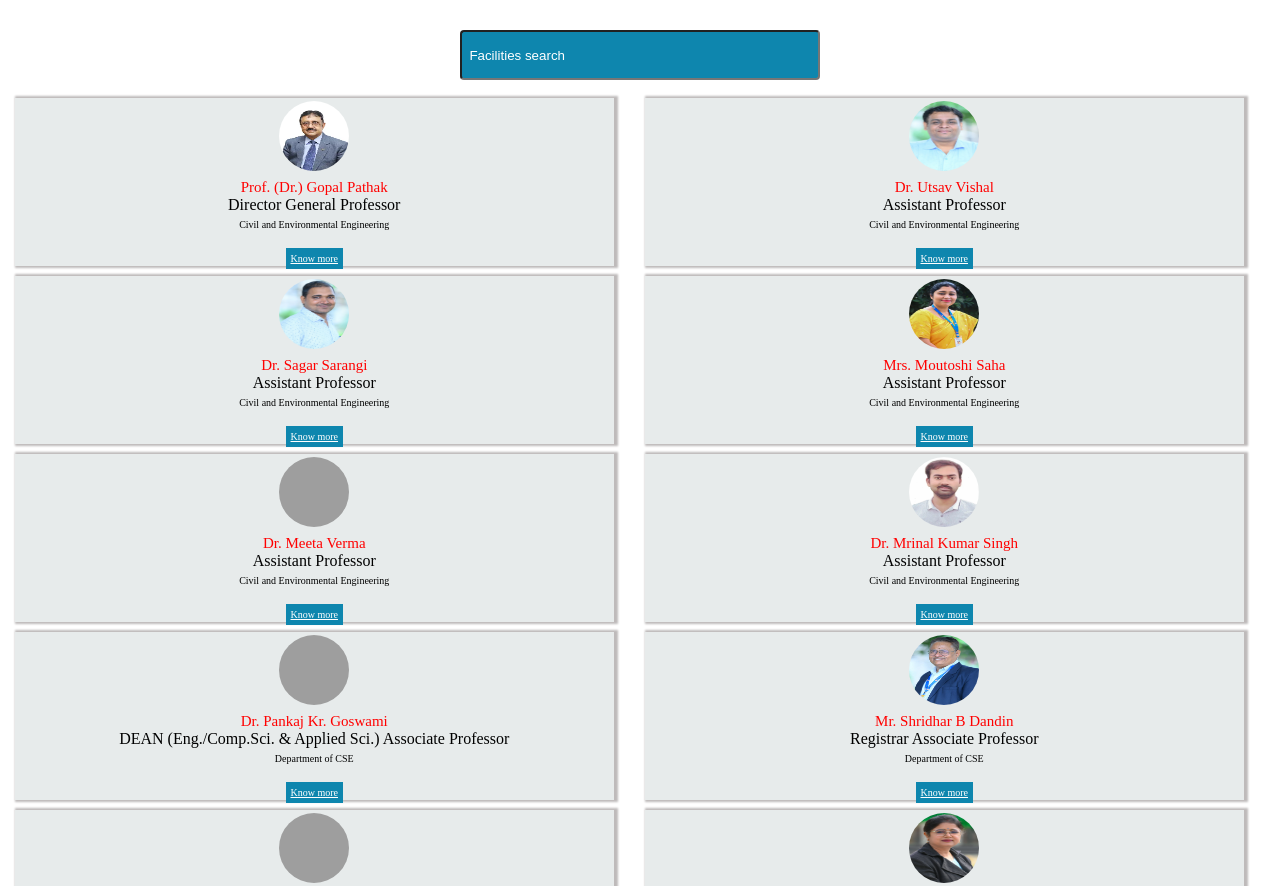
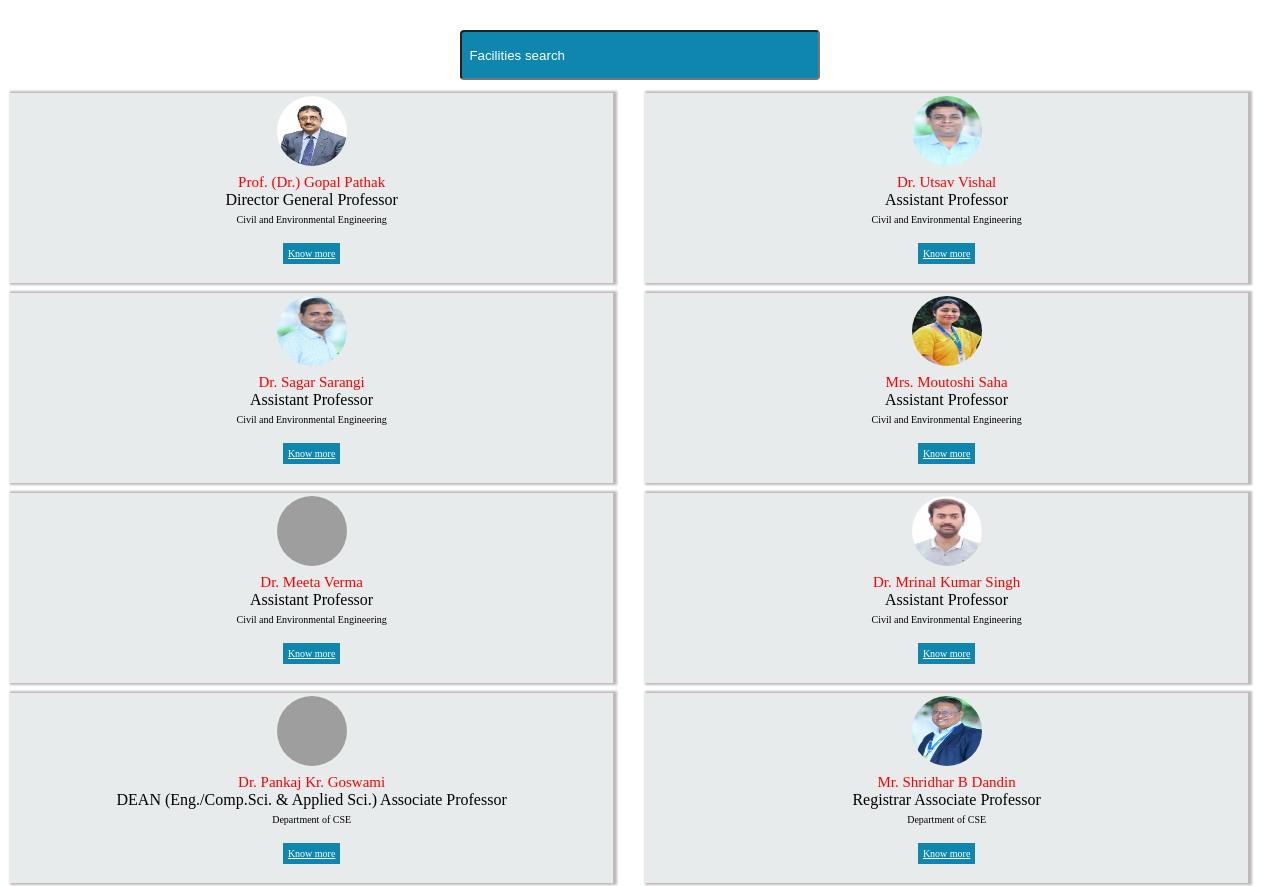
Before and after one commit to surajkus/SBU-Update, a plain HTML site: page index.html in a window 1280 px wide. Shown: the top 886 px of the page. Drawn offline with Linux system fonts and the light colour scheme; grey boxes are pictures that could not be loaded.

Commit message:
minor changes

```diff
--- a/style1.css
+++ b/style1.css
@@ -62,7 +62,7 @@
 }
 
 .left {
-    margin: 10px;
+    margin: 5px;
     width: 100%;
     display: grid;
     grid-template-columns: repeat(2, 1fr)
@@ -72,7 +72,7 @@
     /* box-sizing: 30px; */
     margin: 5px;
     text-align: center;
-    height: auto;
+    height: 190px;
     gap:2px;
 
     width: 95%;
```
